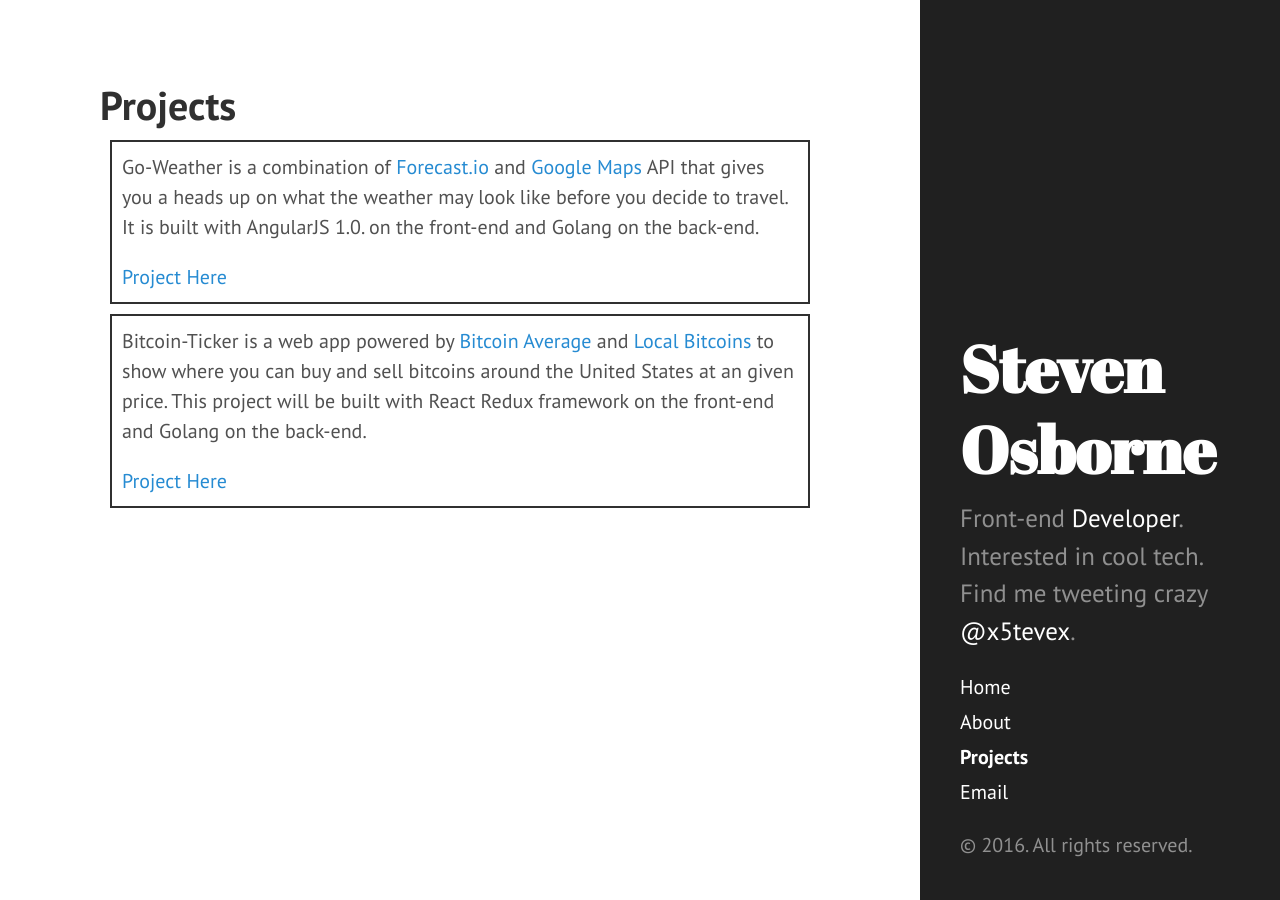
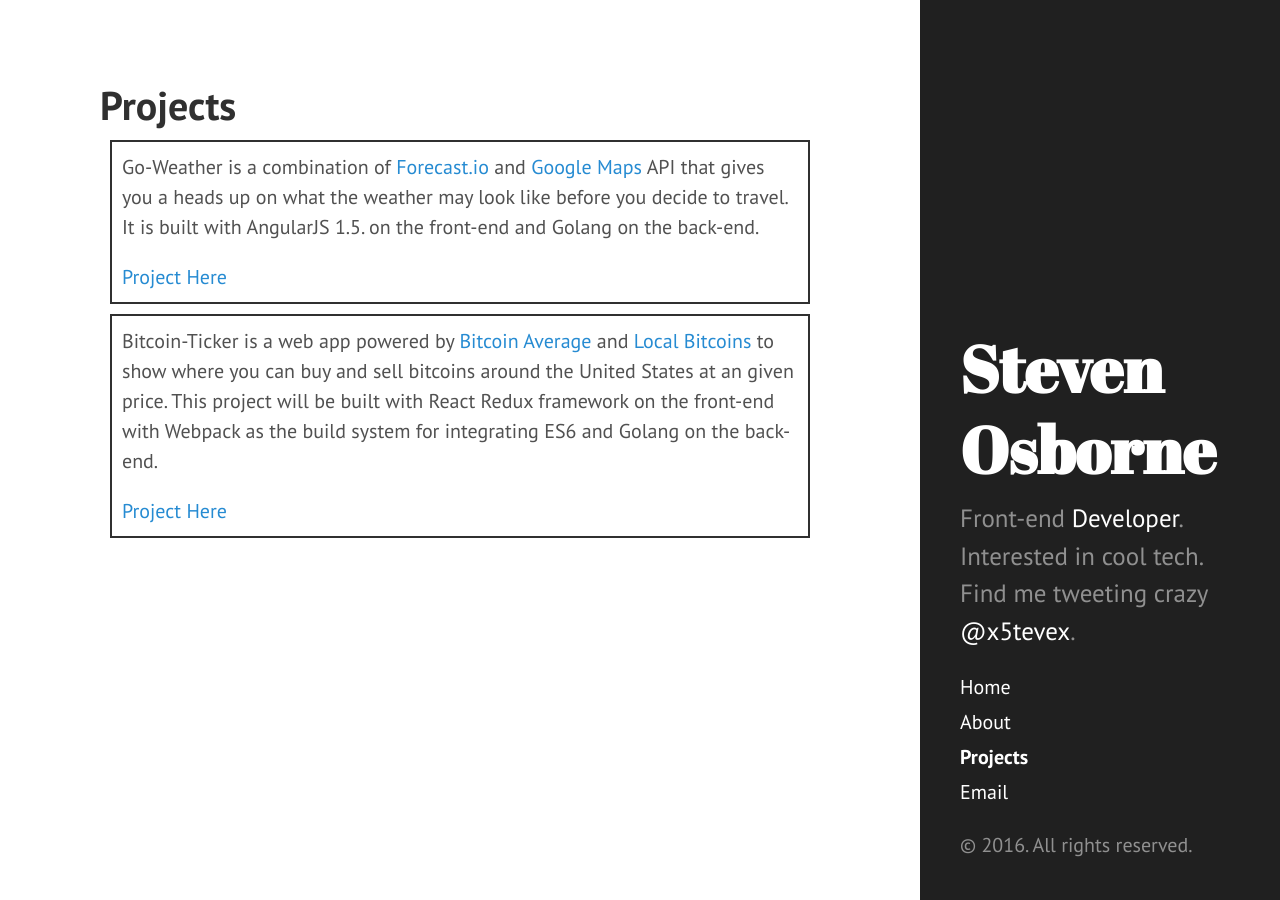
Before and after one commit to NikonMcFly/My-blog, a Jekyll site: the page built from projects/index.html, in a window 1280 px wide. Built offline with Jekyll 4.4.1, drawn with Linux system fonts in a browser that asks for light colours; Markdown is read by kramdown in place of the engine named in the settings.

```diff
--- a/projects/index.html
+++ b/projects/index.html
@@ -6,13 +6,13 @@ title: Projects
 
 
 <div class="post-box">
-	<p> Go-Weather is a combination of <a href="https://forecast.io">Forecast.io</a> and <a href="https://developers.google.com/maps/">Google Maps</a> API that gives you a heads up on what the weather may look like before you decide to travel. It is built with AngularJS 1.0. on the front-end and Golang on the back-end.
+	<p> Go-Weather is a combination of <a href="https://forecast.io">Forecast.io</a> and <a href="https://developers.google.com/maps/">Google Maps</a> API that gives you a heads up on what the weather may look like before you decide to travel. It is built with AngularJS 1.5. on the front-end and Golang on the back-end.
 	</p>
 	<a href="https://github.com/NikonMcFly/Weather-App">Project Here</a>
 </div>
 
 <div class="post-box">
-	<p>Bitcoin-Ticker is a web app powered by <a href="https://bitcoinaverage.com">Bitcoin Average</a> and <a href="https://bitcoinaverage.com">Local Bitcoins</a> to show where you can buy and sell bitcoins around the United States at an given price. This project will be built with React Redux framework on the front-end and Golang on the back-end.
+	<p>Bitcoin-Ticker is a web app powered by <a href="https://bitcoinaverage.com">Bitcoin Average</a> and <a href="https://bitcoinaverage.com">Local Bitcoins</a> to show where you can buy and sell bitcoins around the United States at an given price. This project will be built with React Redux framework on the front-end with Webpack as the build system for integrating ES6 and Golang on the back-end.
 	</p>
 	<a href="https://github.com/NikonMcFly/bitcoin-ticker">Project Here</a>
 </div>
```
Also changed, not shown: about.md (+1 -1 lines), 8 other files.
